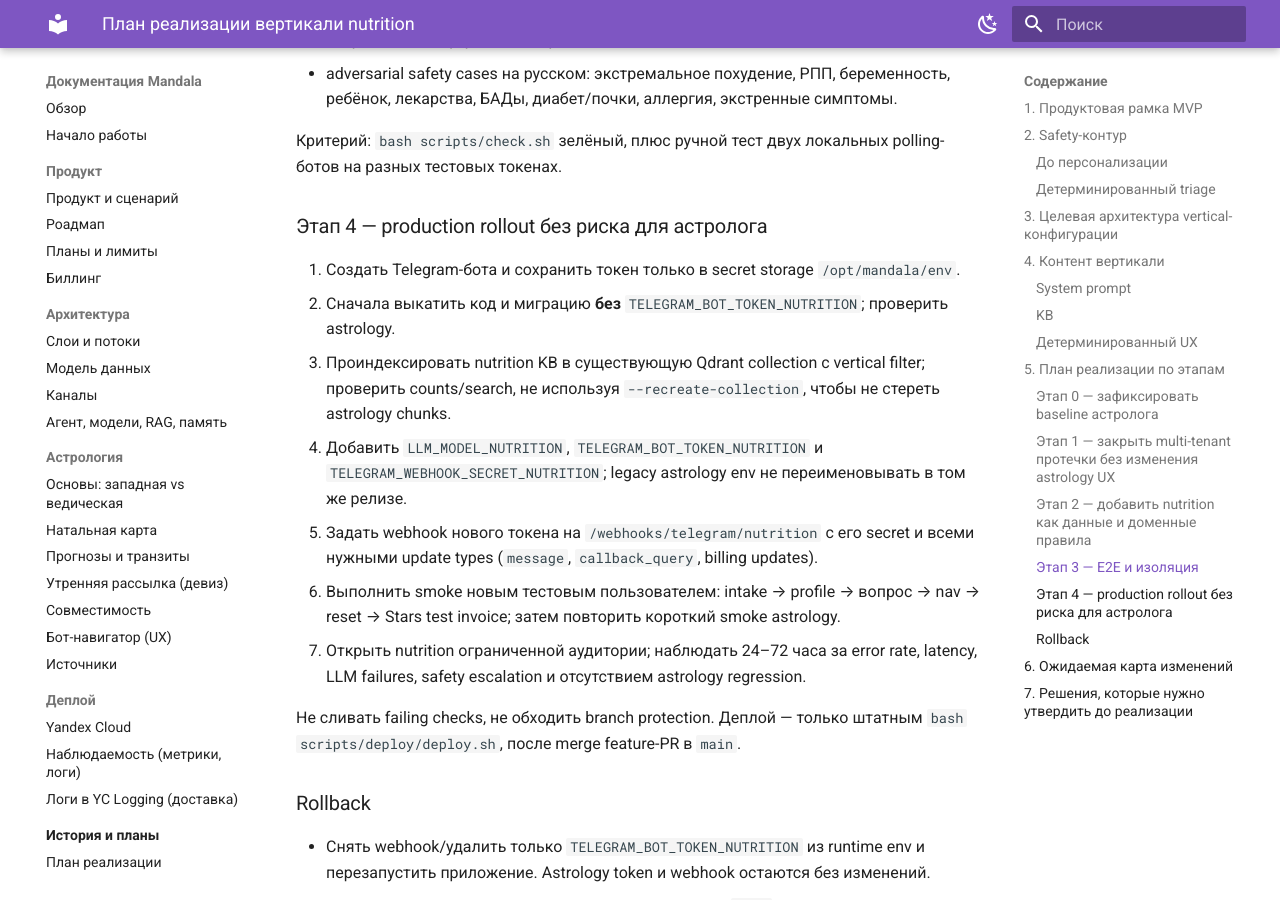
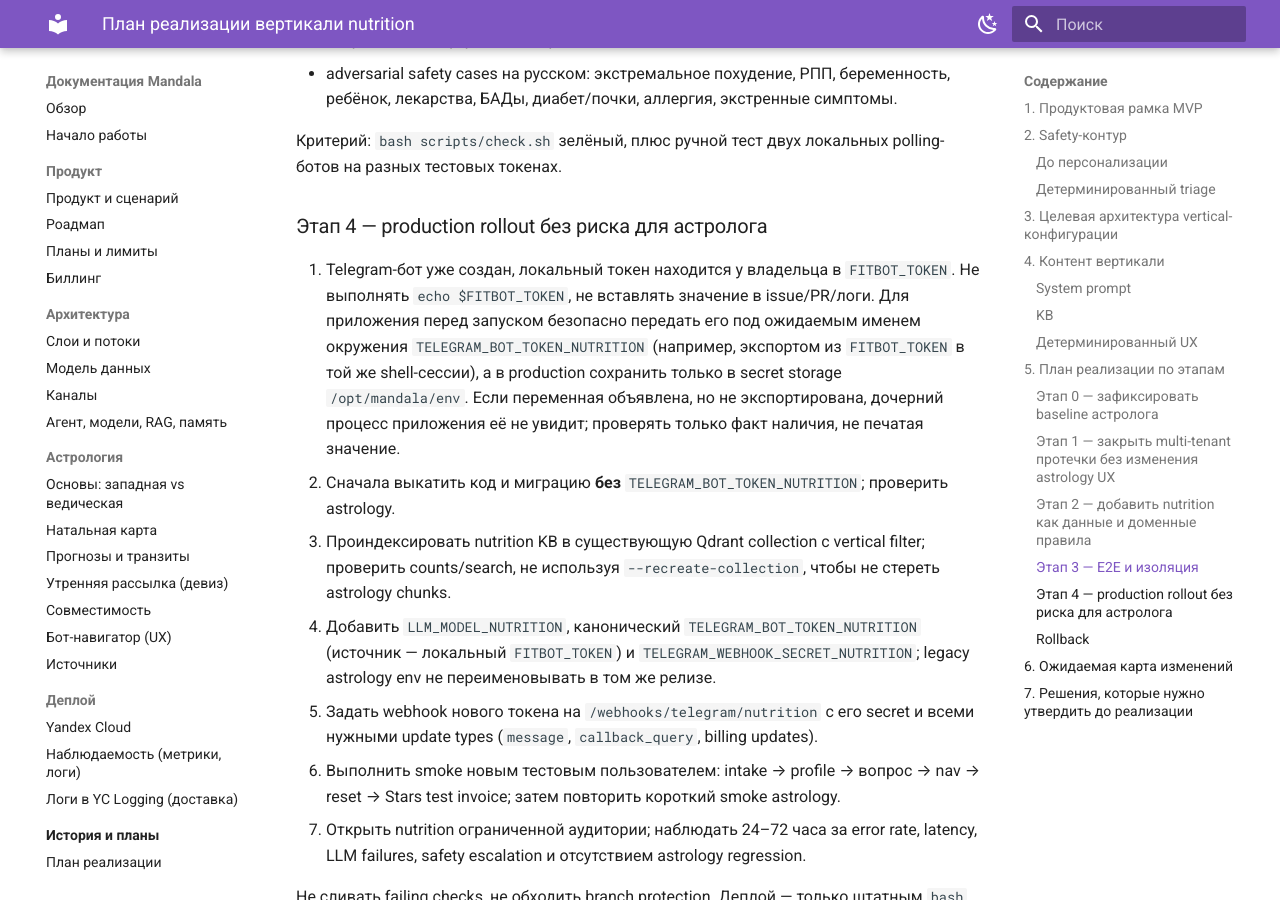
Before and after one commit to pandanax/mandala-api, an MkDocs documentation site: the page built from docs/nutrition-bot/02-implementation-plan.md, in a window 1280 px wide and 900 px high, scrolled down 5993 px. Built offline with MkDocs 1.6.1 and Material for MkDocs 9.7.7, drawn with Linux system fonts in a browser that asks for light colours.

Commit message:
docs: record nutrition bot token source

```diff
--- a/docs/nutrition-bot/02-implementation-plan.md
+++ b/docs/nutrition-bot/02-implementation-plan.md
@@ -208,11 +208,18 @@
 
 ### Этап 4 — production rollout без риска для астролога
 
-1. Создать Telegram-бота и сохранить токен только в secret storage `/opt/mandala/env`.
+1. Telegram-бот уже создан, локальный токен находится у владельца в `FITBOT_TOKEN`. Не выполнять
+   `echo $FITBOT_TOKEN`, не вставлять значение в issue/PR/логи. Для приложения перед запуском
+   безопасно передать его под ожидаемым именем окружения
+   `TELEGRAM_BOT_TOKEN_NUTRITION` (например, экспортом из `FITBOT_TOKEN` в той же shell-сессии),
+   а в production сохранить только в secret storage `/opt/mandala/env`. Если переменная объявлена,
+   но не экспортирована, дочерний процесс приложения её не увидит; проверять только факт наличия,
+   не печатая значение.
 2. Сначала выкатить код и миграцию **без** `TELEGRAM_BOT_TOKEN_NUTRITION`; проверить astrology.
 3. Проиндексировать nutrition KB в существующую Qdrant collection с vertical filter; проверить
    counts/search, не используя `--recreate-collection`, чтобы не стереть astrology chunks.
-4. Добавить `LLM_MODEL_NUTRITION`, `TELEGRAM_BOT_TOKEN_NUTRITION` и
+4. Добавить `LLM_MODEL_NUTRITION`, канонический `TELEGRAM_BOT_TOKEN_NUTRITION` (источник —
+   локальный `FITBOT_TOKEN`) и
    `TELEGRAM_WEBHOOK_SECRET_NUTRITION`; legacy astrology env не переименовывать в том же релизе.
 5. Задать webhook нового токена на `/webhooks/telegram/nutrition` с его secret и всеми нужными
    update types (`message`, `callback_query`, billing updates).
```
Also changed, not shown: docs/nutrition-bot/README.md (+3 -0 lines).
